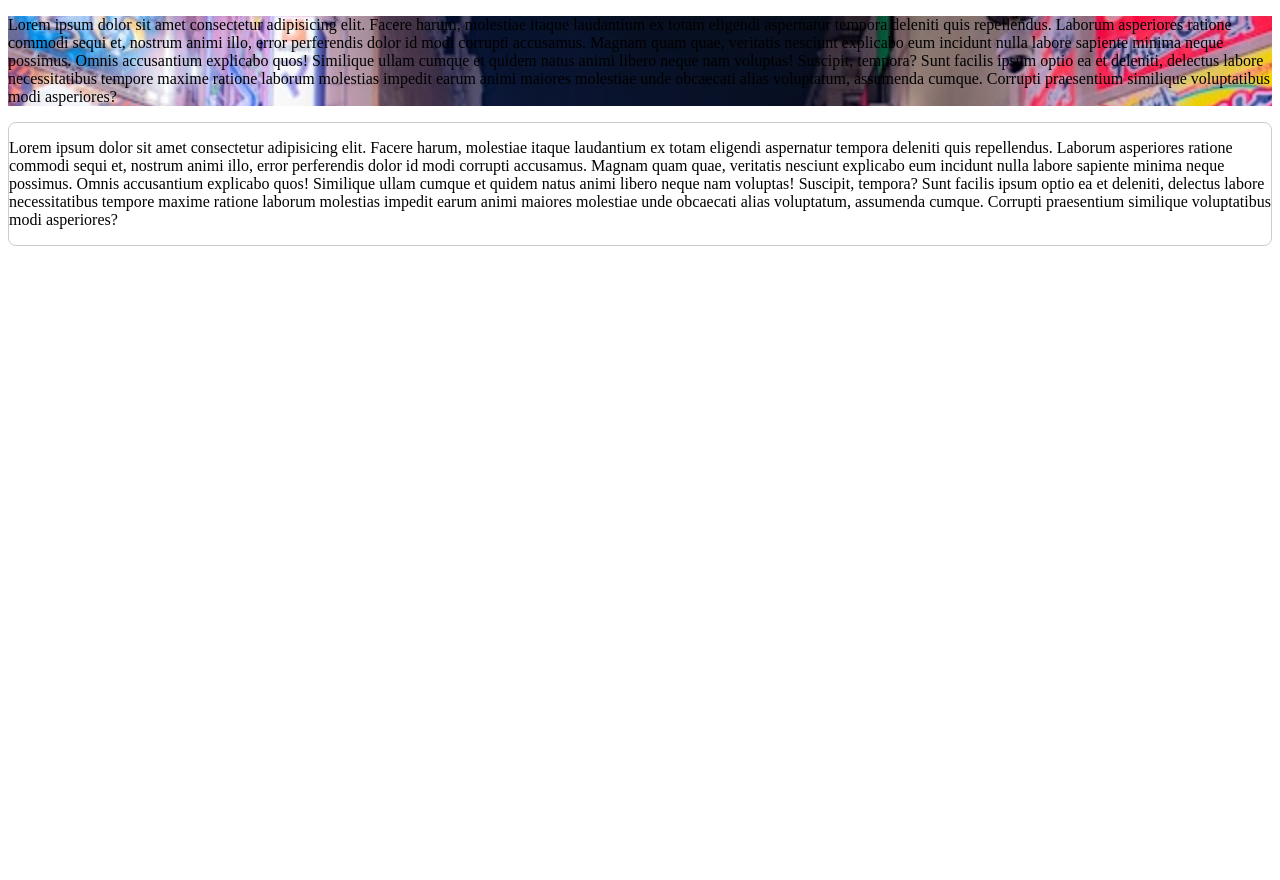
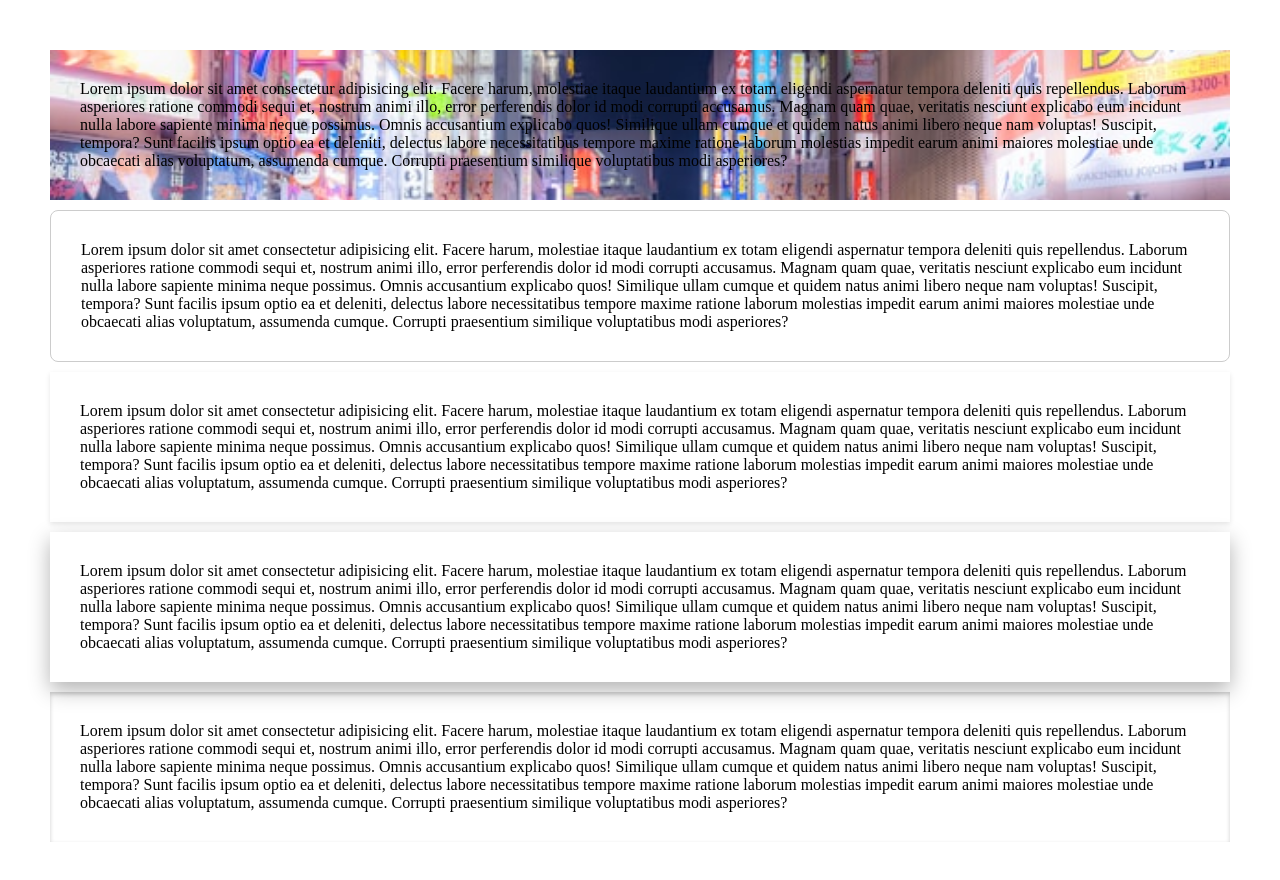
Before and after one commit to Diplomoceras-maximum/more-css-properties, a plain HTML site: page index.html in a window 1280 px wide. Before the commit the page ends 800 px from the top, so only its background shows below. Drawn offline with Linux system fonts and the light colour scheme.

Commit message:
Add explanation and examples of the box-shadow css property

```diff
--- a/index.html
+++ b/index.html
@@ -38,5 +38,50 @@
         cumque. Corrupti praesentium similique voluptatibus modi asperiores?
       </p>
     </div>
+    <div class="floating-card">
+      <p>
+        Lorem ipsum dolor sit amet consectetur adipisicing elit. Facere harum,
+        molestiae itaque laudantium ex totam eligendi aspernatur tempora
+        deleniti quis repellendus. Laborum asperiores ratione commodi sequi et,
+        nostrum animi illo, error perferendis dolor id modi corrupti accusamus.
+        Magnam quam quae, veritatis nesciunt explicabo eum incidunt nulla labore
+        sapiente minima neque possimus. Omnis accusantium explicabo quos!
+        Similique ullam cumque et quidem natus animi libero neque nam voluptas!
+        Suscipit, tempora? Sunt facilis ipsum optio ea et deleniti, delectus
+        labore necessitatibus tempore maxime ratione laborum molestias impedit
+        earum animi maiores molestiae unde obcaecati alias voluptatum, assumenda
+        cumque. Corrupti praesentium similique voluptatibus modi asperiores?
+      </p>
+    </div>
+    <div class="modal">
+      <p>
+        Lorem ipsum dolor sit amet consectetur adipisicing elit. Facere harum,
+        molestiae itaque laudantium ex totam eligendi aspernatur tempora
+        deleniti quis repellendus. Laborum asperiores ratione commodi sequi et,
+        nostrum animi illo, error perferendis dolor id modi corrupti accusamus.
+        Magnam quam quae, veritatis nesciunt explicabo eum incidunt nulla labore
+        sapiente minima neque possimus. Omnis accusantium explicabo quos!
+        Similique ullam cumque et quidem natus animi libero neque nam voluptas!
+        Suscipit, tempora? Sunt facilis ipsum optio ea et deleniti, delectus
+        labore necessitatibus tempore maxime ratione laborum molestias impedit
+        earum animi maiores molestiae unde obcaecati alias voluptatum, assumenda
+        cumque. Corrupti praesentium similique voluptatibus modi asperiores?
+      </p>
+    </div>
+    <div class="inset-box">
+      <p>
+        Lorem ipsum dolor sit amet consectetur adipisicing elit. Facere harum,
+        molestiae itaque laudantium ex totam eligendi aspernatur tempora
+        deleniti quis repellendus. Laborum asperiores ratione commodi sequi et,
+        nostrum animi illo, error perferendis dolor id modi corrupti accusamus.
+        Magnam quam quae, veritatis nesciunt explicabo eum incidunt nulla labore
+        sapiente minima neque possimus. Omnis accusantium explicabo quos!
+        Similique ullam cumque et quidem natus animi libero neque nam voluptas!
+        Suscipit, tempora? Sunt facilis ipsum optio ea et deleniti, delectus
+        labore necessitatibus tempore maxime ratione laborum molestias impedit
+        earum animi maiores molestiae unde obcaecati alias voluptatum, assumenda
+        cumque. Corrupti praesentium similique voluptatibus modi asperiores?
+      </p>
+    </div>
   </body>
 </html>
--- a/styles.css
+++ b/styles.css
@@ -1,3 +1,7 @@
+* {
+  padding: 10px;
+  margin: 10px;
+}
 /* === Useful CSS Properties === */
 
 /* Background
@@ -190,3 +194,54 @@
   border: 1px solid #cccccc;
   border-radius: 8px;
 }
+
+/* Box Shadow
+
+    1. box-shadow property adds a shadow around an element
+    2. Useful for creating depth and seperating elements visually
+    3. Can be subtle (for cards) or dramatic (for modals)
+
+    Syntax: offset-x, offset-y, blur-radius, spread-radius (optional), colour
+
+
+    === box-shadow (basic) ===
+
+    .card {
+        box-shadow: 0 2px 5px rgba(0, 0, 0, 0.1);
+    }
+
+    - 0: horizontal offset (moves left/right)
+    - 2px: vertical offset (moves up/down)
+    - 5px: blur radius (how soft the shadow is)
+    - rgba(0, 0, 0, 0.1): shadow colour (light transparent black)
+
+
+    === box-shadow (stronger) ===
+
+    .modal {
+        box-shadow: 0 8px 20px rgba(0, 0, 0, 0.3);
+    }
+
+    More depth for higher elevation effects (modals, overlays)
+
+
+    === inset shadow ===
+
+    .inset-box {
+        box-shadow: inset 0 2px 4px rgba(0, 0, 0, 0.2);
+    }
+
+    "inset" puts the shadow inside the element
+*/
+
+.floating-card {
+  box-shadow: 0 2px 5px rgba(0, 0, 0, 0.1);
+}
+
+.modal {
+  box-shadow: 0 8px 20px rgba(0, 0, 0, 0.3);
+}
+
+.inset-box {
+  box-shadow: inset 0 2px 4px rgba(0, 0, 0, 0.2);
+}
```
